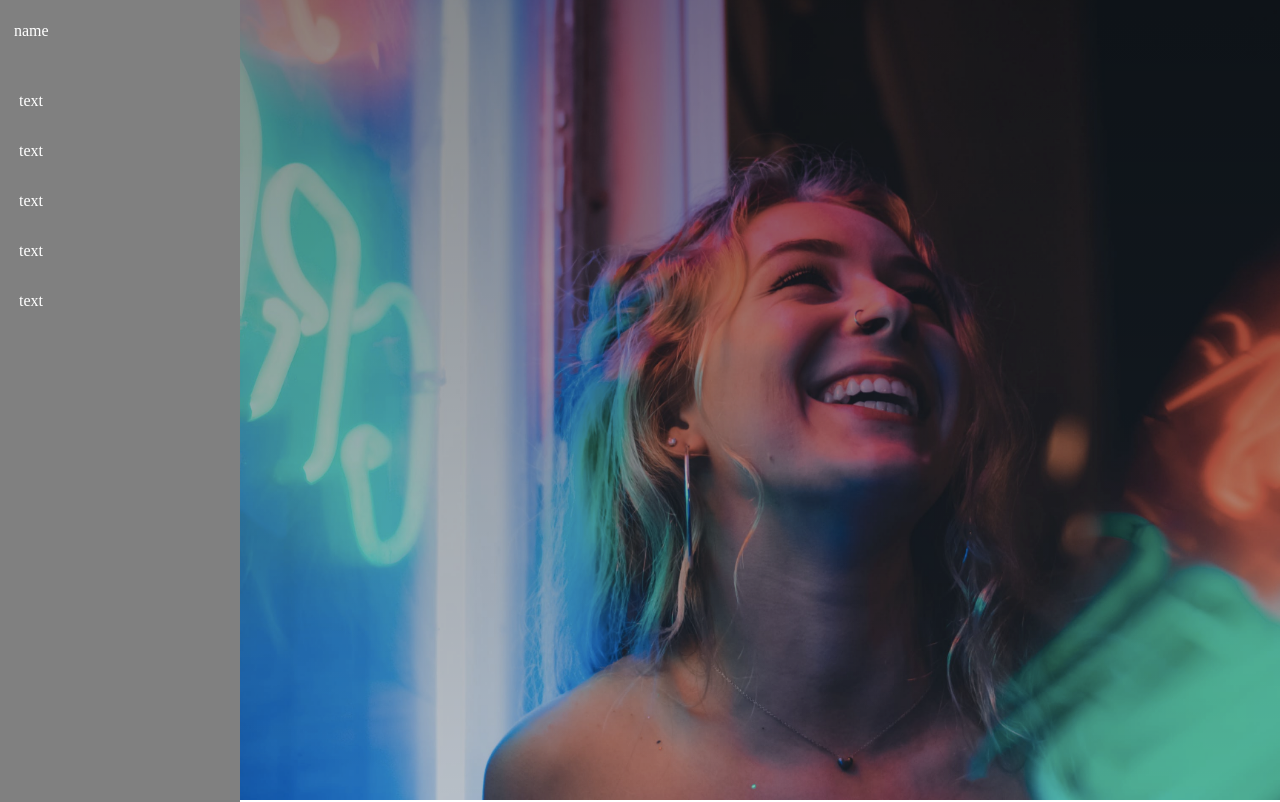
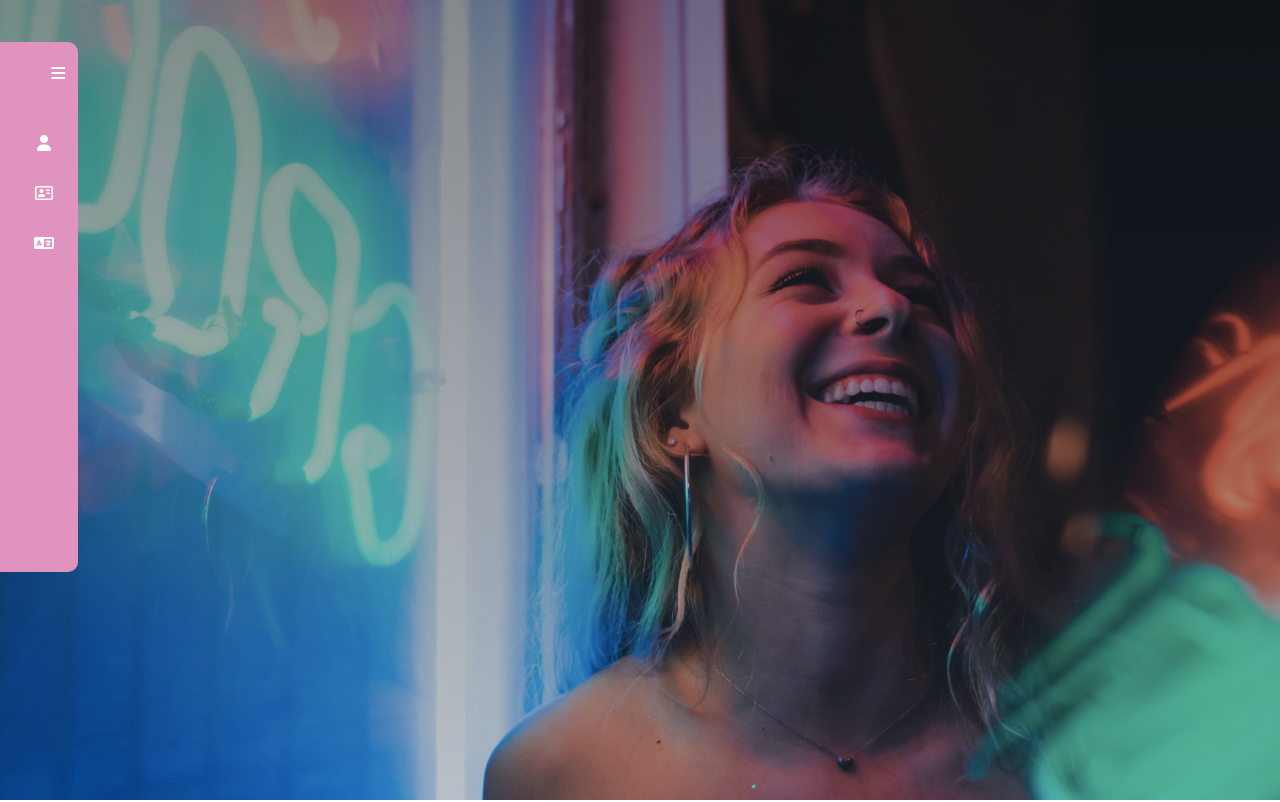
Before and after one commit to mehrnaz-ghaffar/portfolio, a Vue app: page / in a window 1280 px wide. Shown: the top 802 px of the page. Built offline with nearby package versions, Linux system fonts and the light colour scheme; a web font is replaced by a local one.

Commit message:
chore : worked on menu

```diff
--- a/src/App.vue
+++ b/src/App.vue
@@ -1,7 +1,71 @@
 <template>
   <div id="app">
-
     <main>
+      <!-- menu -->
+      <nav
+        class="menu"
+        :class="clicked ? 'menuActive' : 'menu'"
+        @click="toggle()"
+      >
+        <div class="logoContent">
+          <div class="logo">
+            <span class="logoName">Menu</span>
+            <i class="fas fa-bars"></i>
+          </div>
+        </div>
+        <ul class="navList">
+          <li>
+            <a
+              href="#"
+              class="navLink"
+            >
+              <i class="fas fa-user"></i>
+              <span class="navText">about me</span>
+            </a>
+            <span class="tooltip">about me</span>
+          </li>
+          <li>
+            <a
+              href="#"
+              class="navLink"
+            >
+              <i class="far fa-address-card"></i>
+              <span class="navText">my skills</span>
+            </a>
+            <span class="tooltip">my skills</span>
+          </li>
+          <li>
+            <a
+              href="#"
+              class="navLink"
+            >
+              <i class="fas fa-language"></i>
+              <span class="navText">my languages</span>
+            </a>
+            <span class="tooltip">my language</span>
+          </li>
+          <li>
+            <a
+              href="#"
+              class="navLink"
+            >
+              <!-- logo -->
+              <span class="navText">text</span>
+            </a>
+            <span class="tooltip">test</span>
+          </li>
+          <li>
+            <a
+              href="#"
+              class="navLink"
+            >
+              <!-- logo -->
+              <span class="navText">text</span>
+            </a>
+            <span class="tooltip">test</span>
+          </li>
+        </ul>
+      </nav>
 
       <!-- Introduction Section -->
       <section class="introductionImage">
@@ -11,57 +75,6 @@
           <h3>text sample</h3>
         </div>
       </section>
-
-            <!-- menu -->
-       <nav class="menu">
-        <div class="logoContent">
-          <div class="logo">
-            <!-- logo -->
-            <span class="logoName">name</span>
-          </div>
-
-        </div>
-        <ul class="navList">
-          <li>
-            <a href="#" class="navLink">
-            <!-- logo -->
-            <span class="navText">text</span>
-          </a>
-          <span class="tooltip">test</span>
-          </li>
-          <li>
-            <a href="#" class="navLink">
-            <!-- logo -->
-            <span class="navText">text</span>
-          </a>
-          <span class="tooltip">test</span>
-          </li>
-          <li>
-            <a href="#" class="navLink">
-            <!-- logo -->
-            <span class="navText">text</span>
-          </a>
-          <span class="tooltip">test</span>
-          </li>
-          <li>
-            <a href="#" class="navLink">
-            <!-- logo -->
-            <span class="navText">text</span>
-          </a>
-          <span class="tooltip">test</span>
-          </li>
-          <li>
-            <a href="#" class="navLink">
-            <!-- logo -->
-            <span class="navText">text</span>
-          </a>
-          <span class="tooltip">test</span>
-          </li>
-
-        </ul>
-
-      </nav>
-
 
       <!-- About Section -->
       <section class="about">
@@ -396,13 +409,14 @@ export default {
   components: { progressBar,
                 divider
   },
-  // data(){
-  //       return{
-  //           menu : document.querySelector(".menu"),
-  //           // closeBtn = document.querySelector("#btn"),
+  data(){
+        return{
+          clicked : false,
+          menu : document.querySelector(".menu"),
+          btn : document.querySelector("#btn"),
 
-  //       }
-  //   },
+        }
+    },
   mounted(){
     const timeline = gsap.timeline({defaults :{ ease : "power1.out" }});
     timeline.to(".text", {y:"0%" , duration: 1, stagger: 0.25});
@@ -414,8 +428,8 @@ export default {
   },
     methods: {
       toggle : function(){
-        this.opened = !this.opened
-        console.log(this.opened)
+        this.clicked = !this.clicked
+        console.log(this.clicked)
       },
 
     },
@@ -496,11 +510,27 @@ h2{
 .menu{
   position: fixed;
   left: 0;
-  top: 0;
-  height: 100%;
+  top: 42px;
+  height: 530px;
+  width: 78px;
+  background: rgb(224, 147, 190);
+  padding: 6px 14px;
+  transition: all 0.5s ease;
+  border-radius: 0px 10px 10px 0px;
+}
+
+.menu.menuActive{
   width: 240px;
-  background: grey;
-  padding: 6px 14px;
+}
+
+.menu .logoContent .logoName{
+  opacity: 0;
+  pointer-events: none;
+}
+
+.menu.menuActive .logoContent .logoName{
+  opacity: 0;
+  pointer-events: none;
 }
 
 .menu .logoContent .logo{
@@ -509,7 +539,14 @@ h2{
   display: flex;
   width: 100%;
   align-items: center;
+  /* opacity: 0;
+  pointer-events: none; */
 }
+
+/* .menu.menuActive .logoContent .logo{
+  opacity: 1;
+  pointer-events: none;
+} */
 
 .menu ul {
   margin-top: 20px;
@@ -529,7 +566,7 @@ h2{
   position: absolute;
   left: 122px;
   top: 0;
-  transform: translateY(-50%);
+  transform: translate(-50% , -50%);
   border-radius: 6px;
   height: 35px;
   width: 122px;
@@ -540,7 +577,12 @@ h2{
   transition: 0s;
   opacity: 0;
   pointer-events: none;
+  display: block;
 
+}
+
+.menu.menuActive ul li .tooltip{
+  display: none;
 }
 
 .menu ul li:hover .tooltip{
@@ -556,6 +598,7 @@ h2{
   text-decoration: none;
   transition: all 0.4s ease;
   border-radius: 12px;
+  white-space: nowrap;
 }
 
 .menu ul li a:hover{
@@ -563,14 +606,23 @@ h2{
   color: cornflowerblue;
 }
 
-/* .menu ul li a i{
+.menu ul li i{
   height: 50px;
   min-width: 50px;
   border-radius: 12px;
   line-height: 50px;
   text-align: center;
-} */
+}
 
+.menu .navText{
+  opacity: 0;
+  pointer-events: none;
+}
+
+.menu.menuActive .navText{
+  opacity: 1;
+  pointer-events: auto;
+}
 
 /*  ///////////////  Introduction Section  ///////////////// */
 .introductionImage {
```
